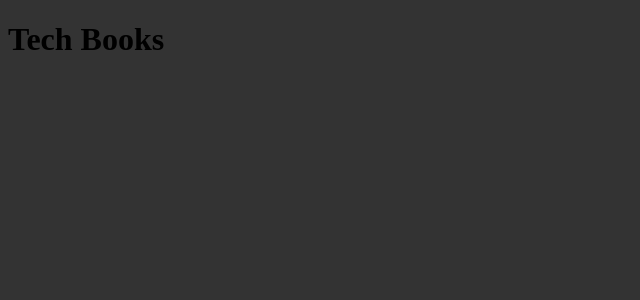
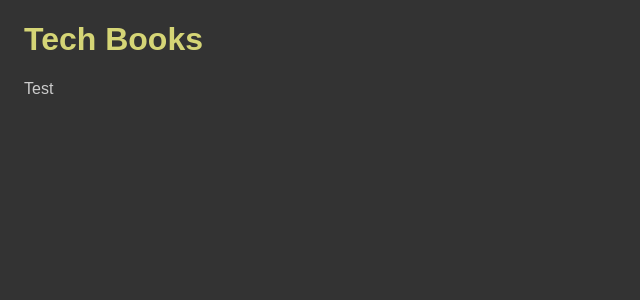
Before and after one commit to Scientific-Research/et004-react-techbook-site, a React (Vite) app: page / in a window 1280 px wide. Shown: the top 300 px of the page, without its empty margins (0-640 px from the left). Built offline with nearby package versions, Linux system fonts and the light colour scheme.

Commit message:
site minimized

```diff
--- a/src/App.jsx
+++ b/src/App.jsx
@@ -4,6 +4,7 @@ function App() {
   return (
     <div className="App">
       <h1>Tech Books</h1>
+      <p>Test</p>
     </div>
   );
 }
--- a/src/App.scss
+++ b/src/App.scss
@@ -0,0 +1,10 @@
+body {
+  background-color: #333;
+  color: #ccc;
+  font-family: sans-serif;
+  padding: 0 1rem;
+
+  h1 {
+    color: rgb(213, 213, 118);
+  }
+}
```
